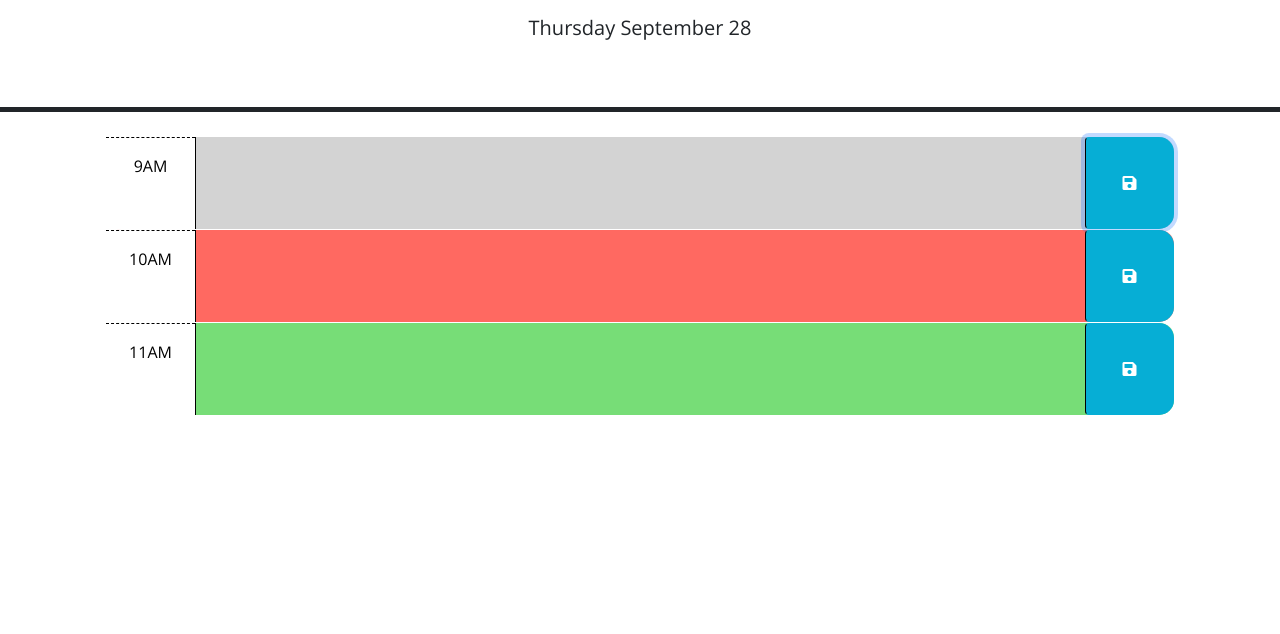
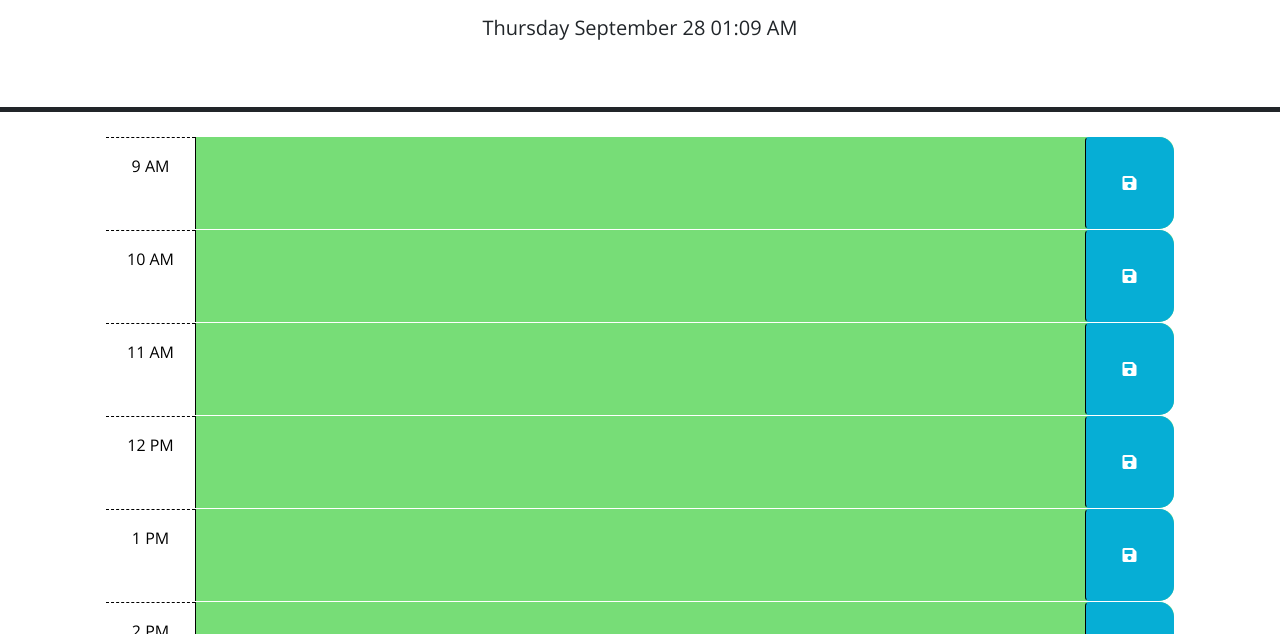
Before and after one commit to kevinsmithseven/work-day-scheduler, a plain HTML site: page index.html in a window 1280 px wide. Both pictures are taken after a click on the button 1129 px from the left and 348 px from the top of the page. Shown: the part 166-800 px from the top of the page. Drawn offline with nearby package versions, Linux system fonts and the light colour scheme.

Commit message:
added logic to javascript to dynamically create required HTML and classes based on time,created local storage key values and updated HTML to remove example code

```diff
--- a/assets/script.js
+++ b/assets/script.js
@@ -9,19 +9,83 @@
 var dateDisplayEl = $('#currentDay');
 
 // Global variables
-var currentHour = dayjs().format('HH');
+var currentHour = parseInt(dayjs().format('HH'));
 
-//* can i use .attr to add the unique hour-x id to these?
-var hourDivPast = $('<div class="row time-block past">')
-var hourDivPresent = $('<div class="row time-block present">')
-var hourDivFuture = $('<div class="row time-block future">')
+var timeBlockArray = [
+  {
+    "hour": 9,
+    "displayText": "9 AM",
+    "id": "hour-9"
+  },
+  {
+    "hour": 10,
+    "displayText": "10 AM",
+    "id": "hour-10"
+  },
+  {
+    "hour": 11,
+    "displayText": "11 AM",
+    "id": "hour-11"
+  },
+  {
+    "hour": 12,
+    "displayText": "12 PM",
+    "id": "hour-12"
+  },
+  {
+    "hour": 13,
+    "displayText": "1 PM",
+    "id": "hour-13"
+  },
+  {
+    "hour": 14,
+    "displayText": "2 PM",
+    "id": "hour-14"
+  },
+  {
+    "hour": 15,
+    "displayText": "3 PM",
+    "id": "hour-15"
+  },
+  {
+    "hour": 16,
+    "displayText": "4 PM",
+    "id": "hour-16"
+  },
+  {
+    "hour": 17,
+    "displayText": "5 PM",
+    "id": "hour-17"
+  }
+]
 
-//* how do I enter text into the below, i.e. 9AM, 10AM, etc?
-var hourBlock = $('<div class=col-2 col-md-1 hour text-center py-3">')
-var textBlock = $('<textarea class=col-8 col-md-10 description" rows="3">')
-var button = $('<button class="btn saveBtn col-2 col-md-1" aria-label="save">')
-var icon = $('<i class="fas fa-save" aria-hidden="true">')
+function displayTimeBlock() {
+  $("#time-block-section").empty();
 
+  for (var block of timeBlockArray) {
+    var timeClass = timeOfDayClass(block.hour);
+    var key = `text-${block.hour}`;
+    var task = localStorage.getItem(key) || "";
+
+    var html = `
+  <div id="${block.id}" class="row time-block ${timeClass}">
+    <div class="col-2 col-md-1 hour text-center py-3">${block.displayText}</div>
+    <textarea id="${key}" class="col-8 col-md-10 description" rows="3">${task}</textarea>
+    <button class="btn saveBtn col-2 col-md-1" aria-label="save" onclick="saveTask(${block.hour})">
+      <i class="fas fa-save" aria-hidden="true"></i>
+    </button>
+  </div>
+  `
+    $("#time-block-section").append(html);
+  }
+}
+
+function saveTask(hour) {
+  var key = `text-${hour}`
+  var task = $(`#${key}`).val();
+  localStorage.setItem(key, task);
+  displayTimeBlock();
+}
 
 
 // TODO: Add a listener for click events on the save button. This code should
@@ -34,7 +98,11 @@ var icon = $('<i class="fas fa-save" aria-hidden="true">')
 //* is this where I need to dynamically create the elements
 //* how do I start at 0900 when dynamically creating the hour divs?
 //* need to add listener for when they click inside of textBlock and capture value
-//* function to store data in local storage - do I need to retrieve or empty storage on page load/reload?
+//* function to store data in local storage
+
+// buttonEl.on('click', storeData) //*storeData not defined yet
+
+
 
 
 
@@ -44,7 +112,19 @@ var icon = $('<i class="fas fa-save" aria-hidden="true">')
 // past, present, and future classes? How can Day.js be used to get the
 // current hour in 24-hour time?
 
-//* need some conditional statements to compare currentHour to pas, present, or future div class
+//* need some conditional statements to compare currentHour to past, present, or future div class
+
+function timeOfDayClass(hour) {
+  if (hour < currentHour) {
+    return "past"
+  } else if (hour === currentHour) {
+    return "present"
+  } else {
+    return "future"
+  }
+}
+
+
 
 // TODO: Add code to get any user input that was saved in localStorage and set
 // the values of the corresponding textarea elements. HINT: How can the id
@@ -58,7 +138,7 @@ var icon = $('<i class="fas fa-save" aria-hidden="true">')
 
 // displays current date at top of page
 function showDate() {
-  var currentDay = dayjs().format('dddd MMMM D');
+  var currentDay = dayjs().format('dddd MMMM D hh:MM A');
   dateDisplayEl.text(currentDay);
 }
 
@@ -79,4 +159,5 @@ function showDate() {
 
 showDate();
 setInterval(showDate, 1000);
+displayTimeBlock()
 // })
--- a/index.html
+++ b/index.html
@@ -19,43 +19,8 @@
     <p class="lead">A simple calendar app for scheduling your work day</p>
     <p id="currentDay" class="lead"></p>
   </header>
-  <div class="container-lg px-5">
-    <!-- Use class for "past", "present", and "future" to apply styles to the
-        time-block divs accordingly. The javascript will need to do this by
-        adding/removing these classes on each div by comparing the hour in the
-        id to the current hour. The html provided below is meant to be an example
-        demonstrating how the css provided can be leveraged to create the
-        desired layout and colors. The html below should be removed or updated
-        in the finished product. Remember to delete this comment once the
-        code is implemented.
-        -->
+  <div class="container-lg px-5" id="time-block-section">
 
-    <!-- Example of a past time block. The "past" class adds a gray background color. -->
-    <div id="hour-9" class="row time-block past">
-      <div class="col-2 col-md-1 hour text-center py-3">9AM</div>
-      <textarea class="col-8 col-md-10 description" rows="3"> </textarea>
-      <button class="btn saveBtn col-2 col-md-1" aria-label="save">
-        <i class="fas fa-save" aria-hidden="true"></i>
-      </button>
-    </div>
-
-    <!-- Example of a a present time block. The "present" class adds a red background color. -->
-    <div id="hour-10" class="row time-block present">
-      <div class="col-2 col-md-1 hour text-center py-3">10AM</div>
-      <textarea class="col-8 col-md-10 description" rows="3"> </textarea>
-      <button class="btn saveBtn col-2 col-md-1" aria-label="save">
-        <i class="fas fa-save" aria-hidden="true"></i>
-      </button>
-    </div>
-
-    <!-- Example of a future time block. The "future" class adds a green background color. -->
-    <div id="hour-11" class="row time-block future">
-      <div class="col-2 col-md-1 hour text-center py-3">11AM</div>
-      <textarea class="col-8 col-md-10 description" rows="3"> </textarea>
-      <button class="btn saveBtn col-2 col-md-1" aria-label="save">
-        <i class="fas fa-save" aria-hidden="true"></i>
-      </button>
-    </div>
 
   </div>
   <script src="https://code.jquery.com/jquery-3.4.1.min.js"></script>
```
